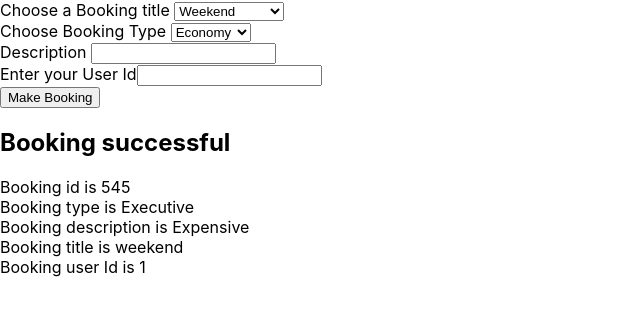
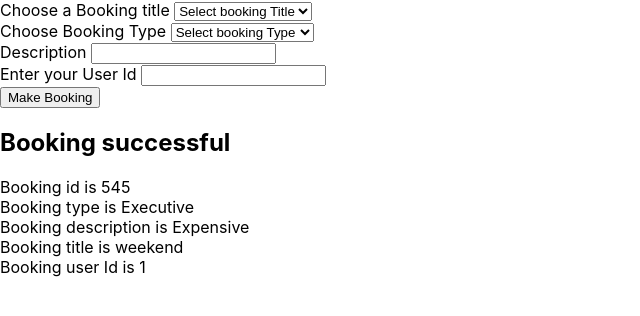
Before and after one commit to Navaneeth1220/tms_frontend, a React (Create React App) app in the folder tms/: page / in a window 1280 px wide. Shown: the top 316 px of the page, without its empty margins (0-640 px from the left). Built offline with nearby package versions, Linux system fonts and the light colour scheme.

Commit message:
improvements made

```diff
--- a/tms/src/component/CreateBooking.js
+++ b/tms/src/component/Booking/CreateBooking.js
@@ -58,6 +58,7 @@ export default function CreateBooking(){
                 <div>
                     <label>Choose a Booking title </label>
                     <select name = "bookingTitle" id = "title" ref={bookingTitleRef} onChange={()=>setFieldState(bookingTitleRef)}>
+                    <option value="none" disabled selected hidden>Select booking Title</option>
                         <option value="weekend">Weekend</option>
                         <option value = "week_vacation">7 day Vacation</option>
                     </select>
@@ -66,6 +67,7 @@ export default function CreateBooking(){
                 <div>
                     <label>Choose Booking Type </label>
                     <select name="bookingType" id="type" ref={bookingTypeRef} onChange={()=>setFieldState(bookingTypeRef)}>
+                        <option value="none" disabled selected hidden>Select booking Type</option>
                         <option value="economy">Economy</option>
                         <option value="executive">Executive</option>
                 </select>
@@ -75,7 +77,7 @@ export default function CreateBooking(){
                     <input name="bookingDescription" type="text" ref={bookingDescriptionRef} onChange={()=>setFieldState(bookingDescriptionRef)}/>
                 </div>
                 <div>
-                    <label>Enter your User Id</label>
+                    <label>Enter your User Id </label>
                     <input name="userId" type="number" ref={userIdRef} onChange={()=>setFieldState(userIdRef)}/>
                     <br/>
                     <button type="submit">Make Booking</button>
--- a/tms/src/component/GetBookingDetails.js
+++ b/tms/src/component/Booking/GetBookingDetails.js
@@ -21,10 +21,12 @@ export default function GetBookingDetails(){
 
       const submitHandler = (event) =>{
           event.preventDefault();
+          let formData={...currentState};
+        console.log("form data that has to be sent to service",formData);
       }
 
       const setFieldState=()=>{
-          const bookingIdValue = bookingIdRef.current.bookingIdValue;
+          const bookingIdValue = bookingIdRef.current.value;
           const newState={...currentState,bookId:bookingIdValue};
           setNewState(newState);
       }
@@ -34,7 +36,7 @@ export default function GetBookingDetails(){
         <div>
             <form onSubmit={submitHandler}>
                 <div>
-                    <lable> Enter Booking ID</lable>
+                    <label> Enter Booking ID</label>
                     <input name="bookingId" type="number" ref={bookingIdRef} onChange={setFieldState} />
                     <button>Get Booking Details</button>
                 </div>
```
Also changed, not shown: tms/src/App.js (+4 -4 lines), tms/src/component/Booking/DisplayBookingDetails.js (renamed from tms/src/component/DisplayBookingDetails.js), tms/src/component/Booking/DisplayBookingList.js (renamed from tms/src/component/DisplayBookingList.js), tms/src/component/Booking/errorStyle.module.css (renamed from tms/src/component/errorStyle.module.css).
